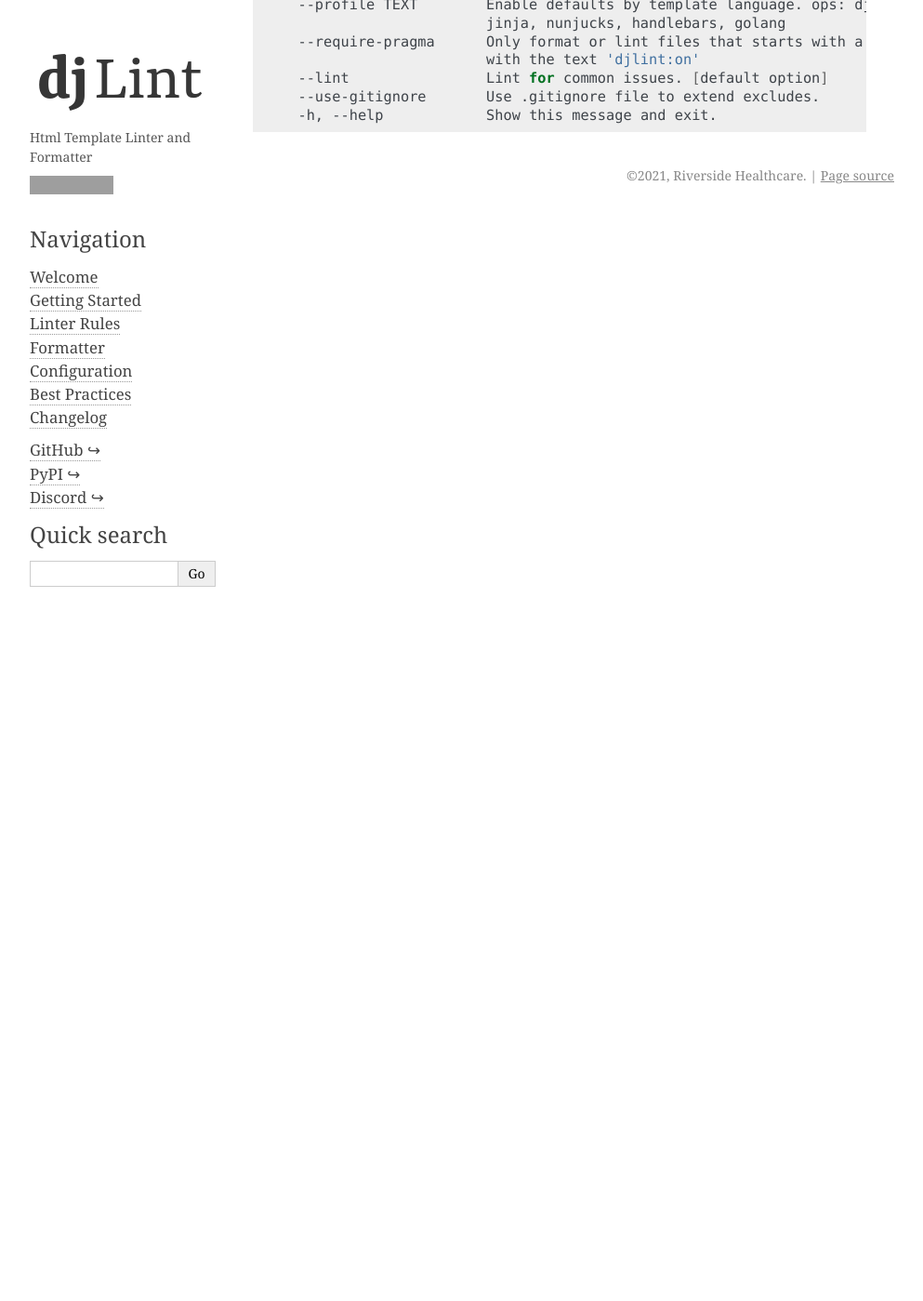
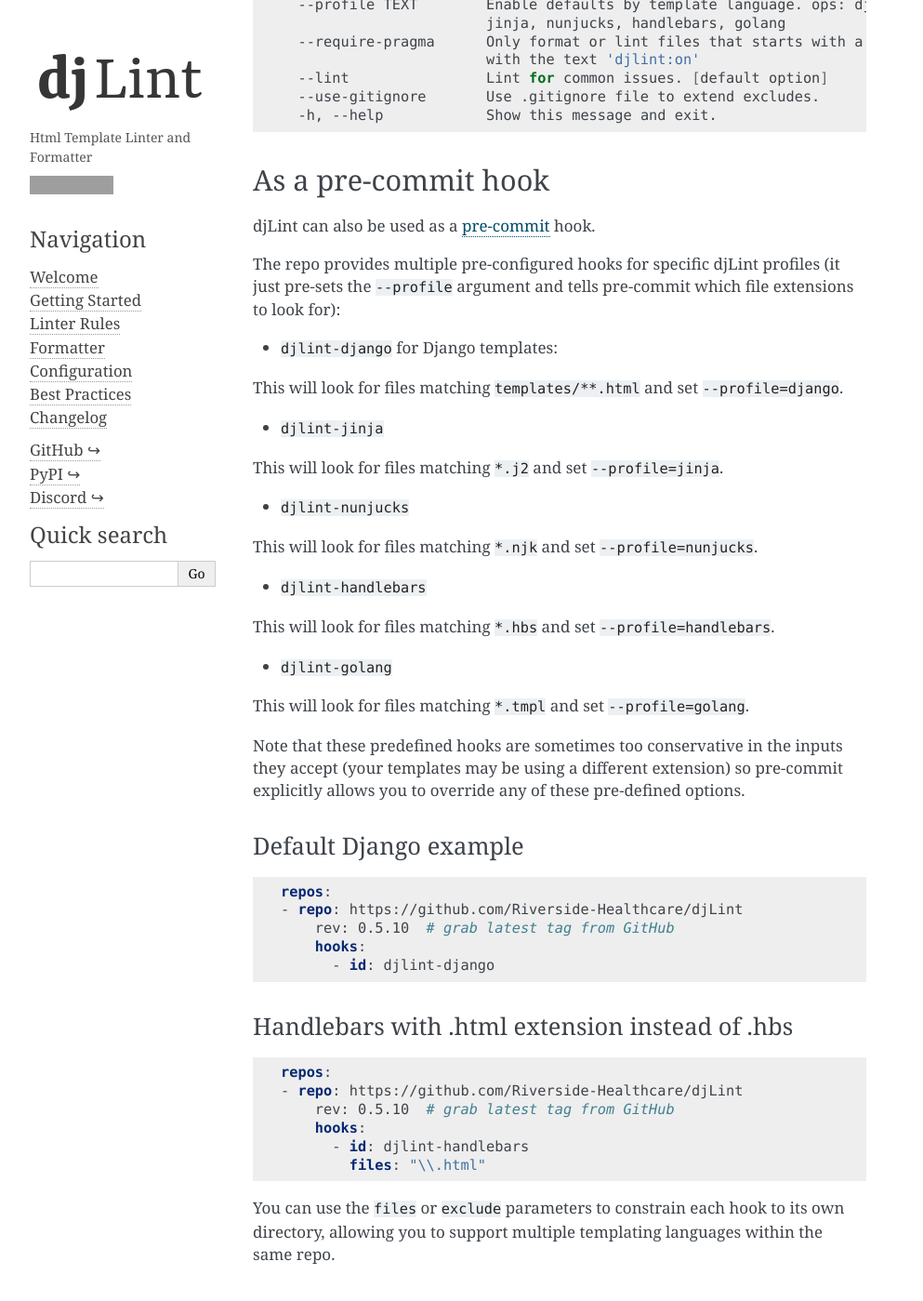
Before and after one commit to djlint/djLint, a Sphinx documentation site: the page built from docs/djlint/usage.rst, in a window 1280 px wide and 1400 px high, scrolled down 2121 px. Shown: the whole window at 93% size, without its empty margins (148-1141 px from the left). Built offline with Sphinx 7.4.7, drawn with Linux system fonts in a browser that asks for light colours; some of the changed text lies outside the part shown; grey boxes are pictures that could not be loaded.

Commit message:
Make the repo a pre-commit hook.

```diff
--- a/docs/djlint/usage.rst
+++ b/docs/djlint/usage.rst
@@ -119,3 +119,59 @@
       --lint                Lint for common issues. [default option]
       --use-gitignore       Use .gitignore file to extend excludes.
       -h, --help            Show this message and exit.
+
+
+As a pre-commit hook
+--------------------
+
+djLint can also be used as a `pre-commit <https://pre-commit.com>`_ hook.
+
+The repo provides multiple pre-configured hooks for specific djLint profiles (it just pre-sets the ``--profile`` argument and tells pre-commit which file extensions to look for):
+
+* ``djlint-django`` for Django templates:
+
+This will look for files matching ``templates/**.html`` and set ``--profile=django``.
+
+* ``djlint-jinja``
+
+This will look for files matching ``*.j2`` and set ``--profile=jinja``.
+
+* ``djlint-nunjucks``
+
+This will look for files matching ``*.njk`` and set ``--profile=nunjucks``.
+
+* ``djlint-handlebars``
+
+This will look for files matching ``*.hbs`` and set ``--profile=handlebars``.
+
+* ``djlint-golang``
+
+This will look for files matching ``*.tmpl`` and set ``--profile=golang``.
+
+Note that these predefined hooks are sometimes too conservative in the inputs they accept (your templates may be using a different extension) so pre-commit explicitly allows you to override any of these pre-defined options.
+
+Default Django example
+^^^^^^^^^^^^^^^^^^^^^^
+
+.. code:: yaml
+
+    repos:
+    - repo: https://github.com/Riverside-Healthcare/djLint
+        rev: 0.5.10  # grab latest tag from GitHub
+        hooks:
+          - id: djlint-django
+
+
+Handlebars with .html extension instead of .hbs
+^^^^^^^^^^^^^^^^^^^^^^^^^^^^^^^^
+
+.. code:: yaml
+
+    repos:
+    - repo: https://github.com/Riverside-Healthcare/djLint
+        rev: 0.5.10  # grab latest tag from GitHub
+        hooks:
+          - id: djlint-handlebars
+            files: "\\.html"
+
+You can use the ``files`` or ``exclude`` parameters to constrain each hook to its own directory, allowing you to support multiple templating languages within the same repo.
```
Also changed, not shown: other parts of docs/djlint/usage.rst (+1 -1 lines), .pre-commit-hooks.yaml (added).
